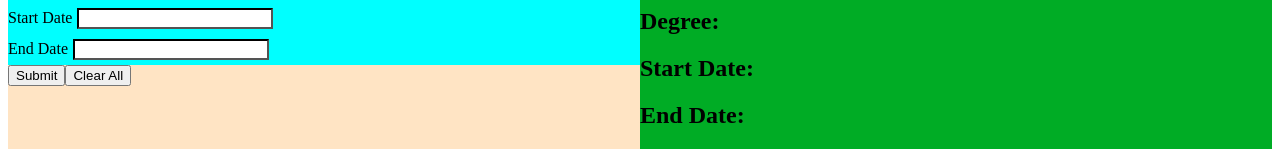
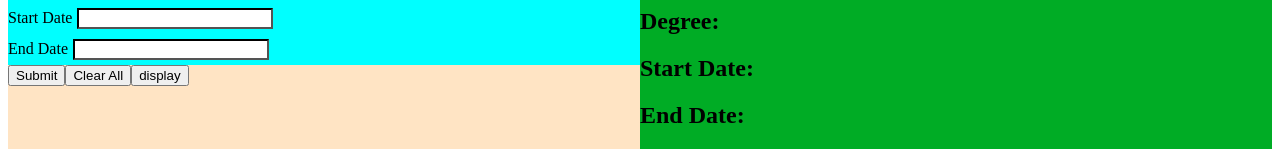
Before and after one commit to Ace-86/cv-project, a React (Create React App) app: page / in a window 1280 px wide. Shown: the part 760-914 px from the top of the page. Built offline with nearby package versions, Linux system fonts and the light colour scheme.

Commit message:
mutated state; need to fix

```diff
--- a/src/component/education.js
+++ b/src/component/education.js
@@ -39,26 +39,33 @@ import React from "react";
       })
     }
 
+    //mutates states directly: fix it so that state is cloned and updated through setState
     display = () => {
-      {this.state.data.sName = ""}
-      {this.state.data.degree = ""}
-      {this.state.data.sDate = ""}
-      {this.state.data.eDate = ""}
+      this.setState (
+      { data: {
+        sName: "",
+        degree: "",
+        sDate: "",
+        eDate: ""
+      }}
+    )
     }
 
     clearAll = (e) => {
       e.preventDefault();
       this.clearInput();
-      this.display();
-      this.state = ({
-        sName: "",
-        degree: "",
-        sDate: "",
-        eDate: "",
-        data: {}
-    });
-      console.log(this.state)
+      // this.display();
+      //mutates state directly: clone and copy through setState
+    //   this.state = ({
+    //     sName: "",
+    //     degree: "",
+    //     sDate: "",
+    //     eDate: "",
+    //     data: {}
+    // });
+    console.log(this.state);
     }
+
 
       render() {
 
@@ -122,6 +129,7 @@ import React from "react";
 
               <button type="submit">Submit</button>
               <button onClick = {this.clearAll}>Clear All</button>
+              <button onClick = {this.display}>display</button>
 
             </form>
 
```
